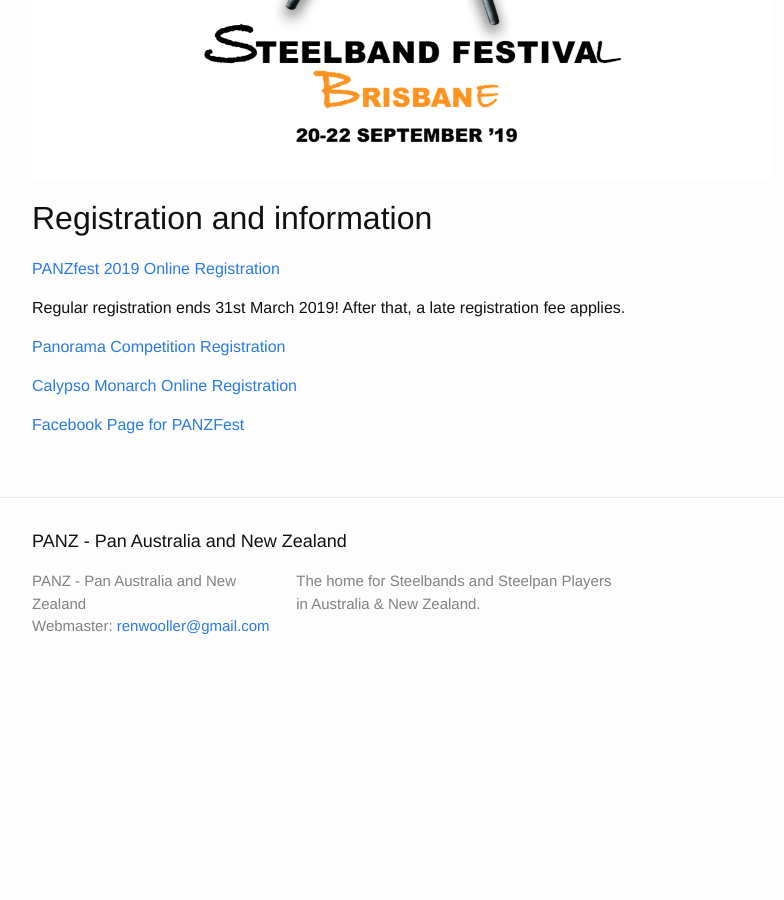
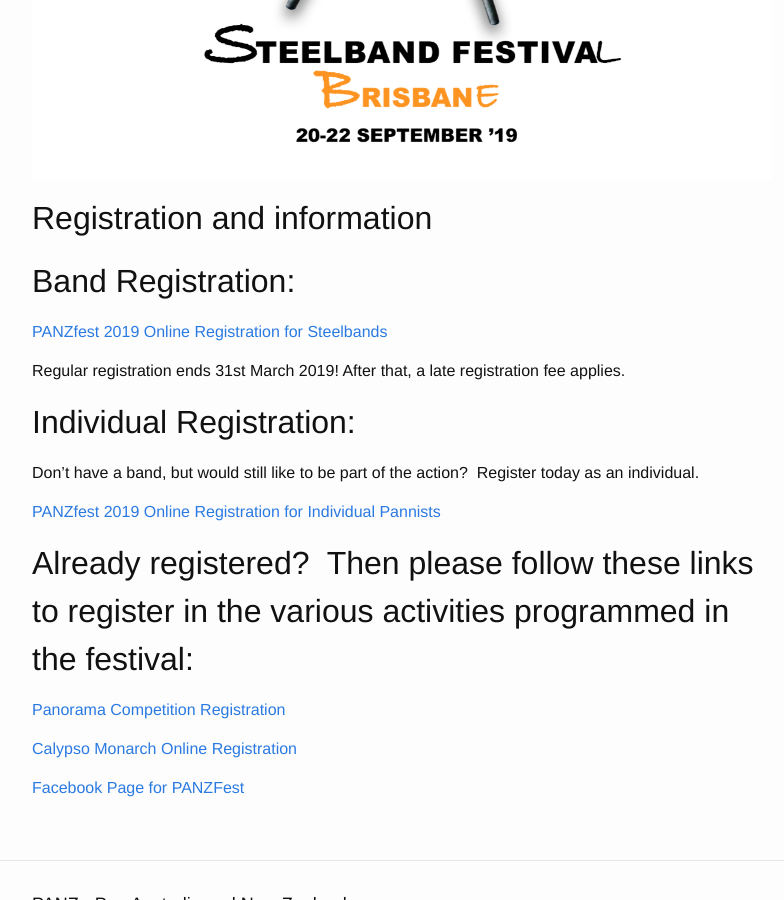
Before and after one commit to panzweb/panzweb.github.io, a Jekyll site: the page built from 4.panzfest.markdown, in a window 1280 px wide and 900 px high, scrolled down 717 px. Shown: the whole window, without its empty margins (238-1022 px from the left). Built offline with Jekyll 4.4.1, drawn with Linux system fonts in a browser that asks for light colours; before the commit the page ends 1415 px from its top, so only the background shows below that.

Commit message:
Update 4.panzfest.markdown

```diff
--- a/4.panzfest.markdown
+++ b/4.panzfest.markdown
@@ -9,9 +9,24 @@
 
 ## Registration and information
 
-[PANZfest 2019 Online Registration](https://form.jotform.co/81902030084850)
+
+## Band Registration:
+
+[PANZfest 2019 Online Registration for Steelbands](https://form.jotform.co/81902030084850)
 
 Regular registration ends 31st March 2019!  After that, a late registration fee applies.
+
+
+
+## Individual Registration:
+
+Don't have a band, but would still like to be part of the action?  Register today as an individual.
+
+[PANZfest 2019 Online Registration for Individual Pannists](https://form.jotform.co/90481174673865)
+
+
+
+## Already registered?  Then please follow these links to register in the various activities programmed in the festival:
 
 [Panorama Competition Registration](https://form.jotform.co/81902032784859)
 
```
